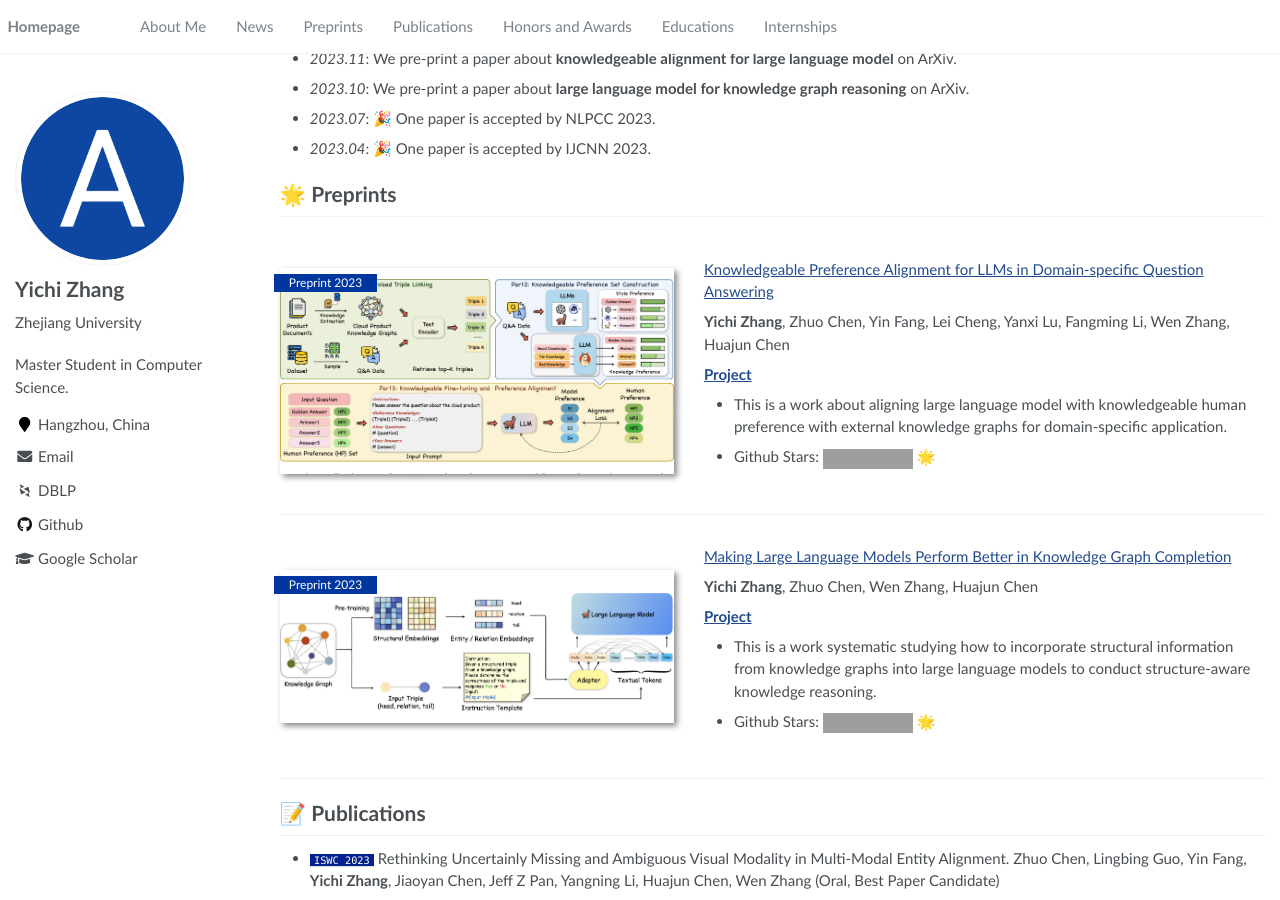
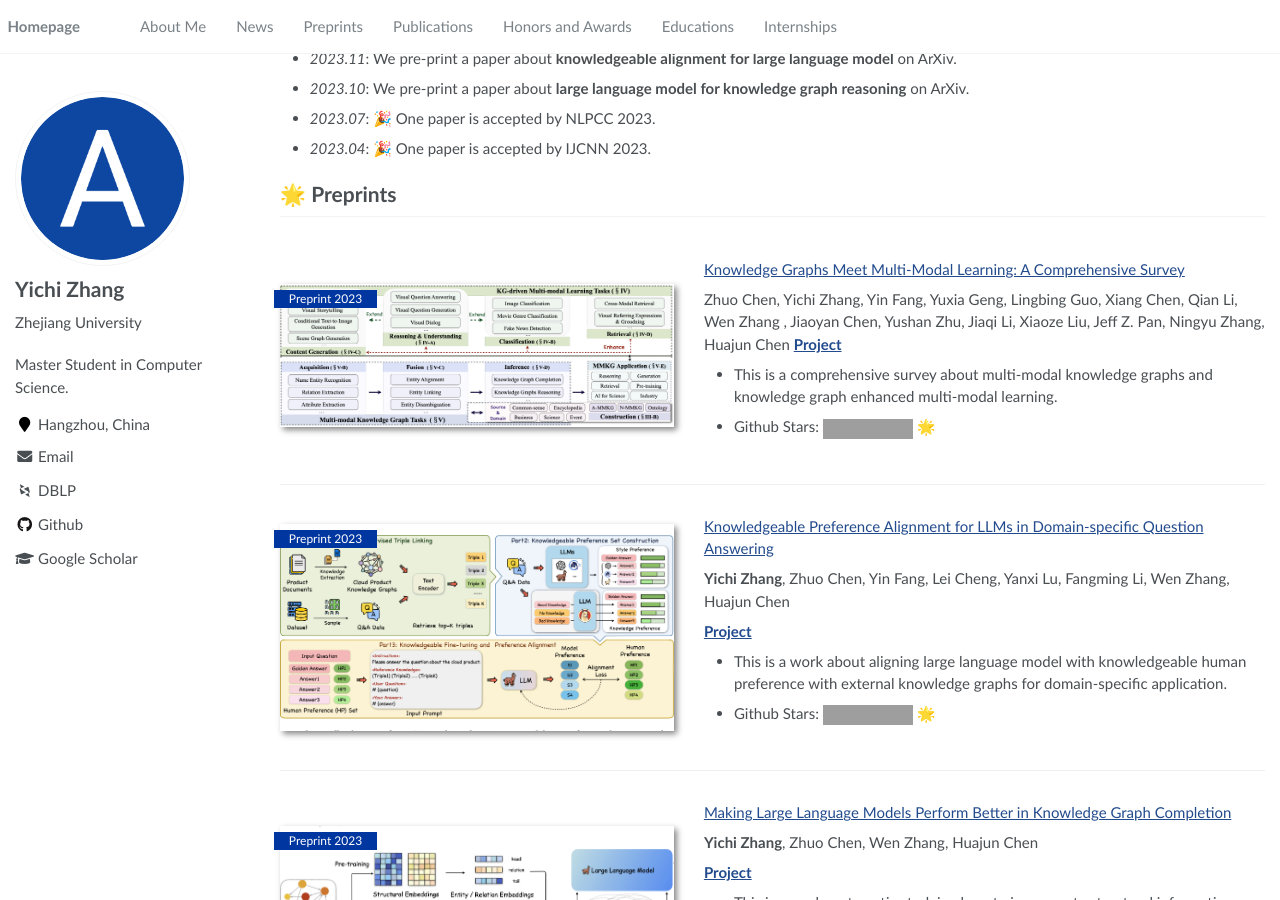
Before and after one commit to Zhang-Each/CV, a Jekyll site: the page built from _pages/about.md, in a window 1280 px wide and 900 px high, scrolled down 307 px. Built offline with Jekyll 4.4.1, drawn with Linux system fonts in a browser that asks for light colours; some web fonts are replaced; grey boxes are pictures that could not be loaded.

Commit message:
add new preprint

```diff
--- a/_pages/about.md
+++ b/_pages/about.md
@@ -27,7 +27,6 @@ I am on the job market now, **looking for a summer intership position** about la
 
 # 🔥 News
 - *2024.02*: We preprint our Survey [Knowledge Graphs Meet Multi-Modal Learning: A Comprehensive Survey](http://arxiv.org/abs/2402.05391).
-
 - *2023.12*: I join Ant Group for a research intern, focusing on knowledge pre-training for recommender systems.
 - *2023.11*: We pre-print a paper about **knowledgeable alignment for large language model** on ArXiv.
 - *2023.10*: We pre-print a paper about **large language model for knowledge graph reasoning** on ArXiv.
@@ -35,6 +34,19 @@ I am on the job market now, **looking for a summer intership position** about la
 - *2023.04*: 🎉 One paper is accepted by IJCNN 2023.
 
 # 🌟 Preprints
+
+<div class='paper-box'><div class='paper-box-image'><div><div class="badge">Preprint 2023</div><img src='images/survey.png' alt="sym" width="100%"></div></div>
+<div class='paper-box-text' markdown="1">
+
+[Knowledge Graphs Meet Multi-Modal Learning: A Comprehensive Survey](https://arxiv.org/pdf/2402.05391.pdf)
+
+Zhuo Chen, Yichi Zhang, Yin Fang, Yuxia Geng, Lingbing Guo, Xiang Chen, Qian Li, Wen Zhang
+, Jiaoyan Chen, Yushan Zhu, Jiaqi Li, Xiaoze Liu, Jeff Z. Pan, Ningyu Zhang, Huajun Chen
+[**Project**](https://github.com/zjukg/KG-MM-Survey) <strong><span class='show_paper_citations' data='DhtAFkwAAAAJ:ALROH1vI_8AC'></span></strong>
+- This is a comprehensive survey about multi-modal knowledge graphs and knowledge graph enhanced multi-modal learning.
+- Github Stars: [![](https://img.shields.io/github/stars/zjukg/KG-MM-Survey)](https://github.com/zjukg/KG-MM-Survey) 🌟
+</div>
+</div>
 
 <div class='paper-box'><div class='paper-box-image'><div><div class="badge">Preprint 2023</div><img src='images/knowpat.png' alt="sym" width="100%"></div></div>
 <div class='paper-box-text' markdown="1">
```
Also changed, not shown: images/survey.png (added).
